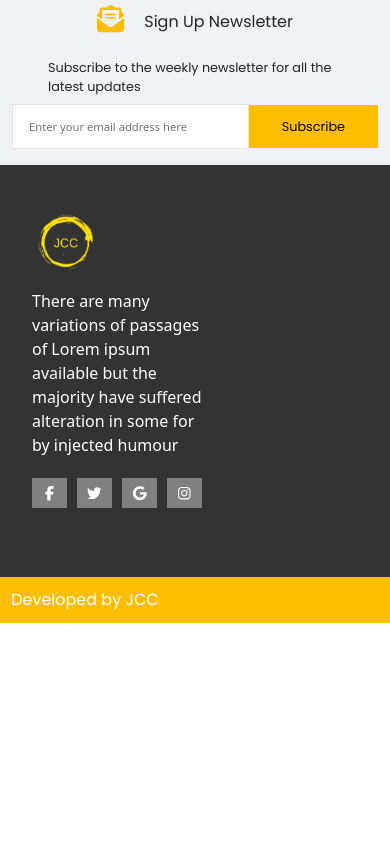
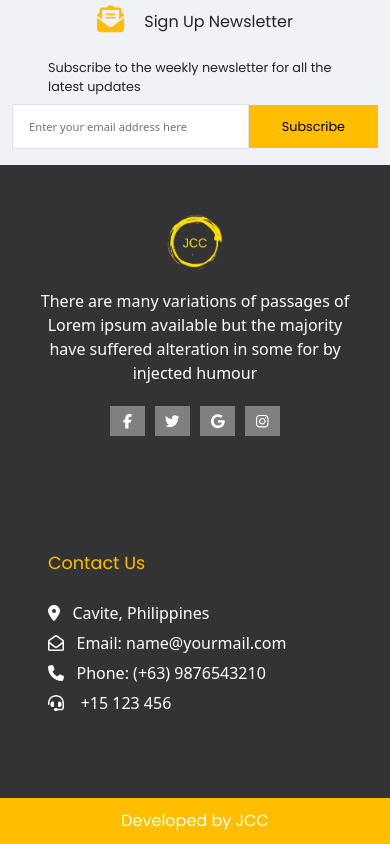
Before and after one commit to JCciasico/Car-Rental, a Vue app: page / in a window 390 px wide. Shown: the part 8804-9648 px from the top of the page. Before the commit the page ends 9427 px from the top, so only its background shows below. Built offline with nearby package versions, Linux system fonts and the light colour scheme; a web font is replaced by a local one; what vue-scroll-reveal would draw is missing.

Commit message:
chore: fix responsiveness

```diff
--- a/src/components/CreditSection.vue
+++ b/src/components/CreditSection.vue
@@ -25,4 +25,9 @@ export default {
     color: white;
     font-family: 'Poppins','sans-serif';
 }
+@media(max-width:500px){
+    .credit-des{
+        text-align: center;
+    }
+}
 </style>
--- a/src/components/FooterSection.vue
+++ b/src/components/FooterSection.vue
@@ -15,7 +15,7 @@
             </div>
         </div>
         <div class="row">
-            <div class="col social-con">
+            <div class="col-lg-6 col-md-6 col-sm-12 social-con">
                 <img src="../assets/car-jcc.png" alt="jcc logo" class="image">
                 <p id="social-text">There are many variations of passages of Lorem ipsum available
                     but the majority have suffered alteration in some for by injected humour</p>
@@ -34,7 +34,23 @@
                     </div>
                 </div>
             </div>
-            <div class="col"></div>
+            <div class="col-lg-6 col-md-6 col-sm-12 contact-con">
+                <h6>Contact Us</h6>
+                <ul class="contact-list">
+                    <li>
+                        <i class="fa-solid fa-location-dot icon-2"></i>&nbsp;&nbsp;&nbsp;Cavite, Philippines
+                    </li>
+                    <li>
+                        <i class="fa-regular fa-envelope-open icon-2"></i>&nbsp;&nbsp;&nbsp;Email: name@yourmail.com
+                    </li>
+                    <li>
+                        <i class="fa-solid fa-phone icon-2"></i>&nbsp;&nbsp;&nbsp;Phone: (+63) 9876543210
+                    </li>
+                    <li>
+                        <i class="fa-solid fa-headset icon-2"></i>&nbsp;&nbsp;&nbsp; +15 123 456
+                    </li>
+                </ul>
+            </div>
         </div>
     </div>
   </section>
@@ -138,9 +154,36 @@ button:hover{
 .icon-1{
     font-size: 0.9rem;
 }
+.contact-con{
+    padding: 3rem 1rem;
+    color: white;
+}
+h6{
+    color: #ffbe00;
+    font-family: 'Poppins','sans-serif';
+    font-size: 1.1rem;
+    padding: 1rem 2rem;
+}
+.contact-list{
+    list-style-type: none;
+    line-height: 30px;
+}
+
 @media (max-width:600px) {
    .sign-cont{
     border: none;
    }
+   .social-con{
+        padding: 3rem 1rem;
+        color: white;
+        text-align: center;
+    }
+    .social-icon{
+        padding: 0.3rem 1rem;
+        display: flex;
+        align-items: center;
+        justify-content: center;
+        column-gap: 10px;
+    }
 }
 </style>
```
